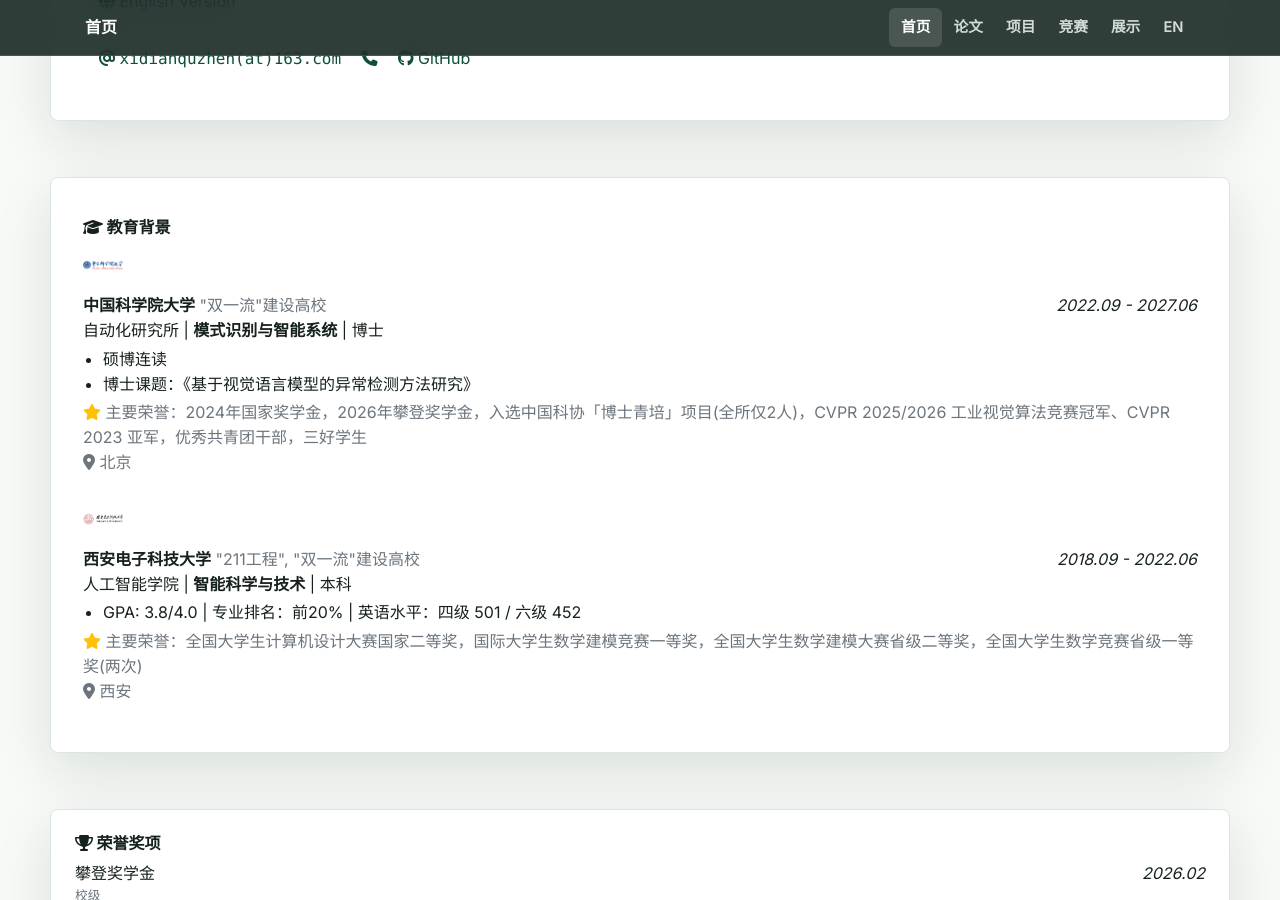
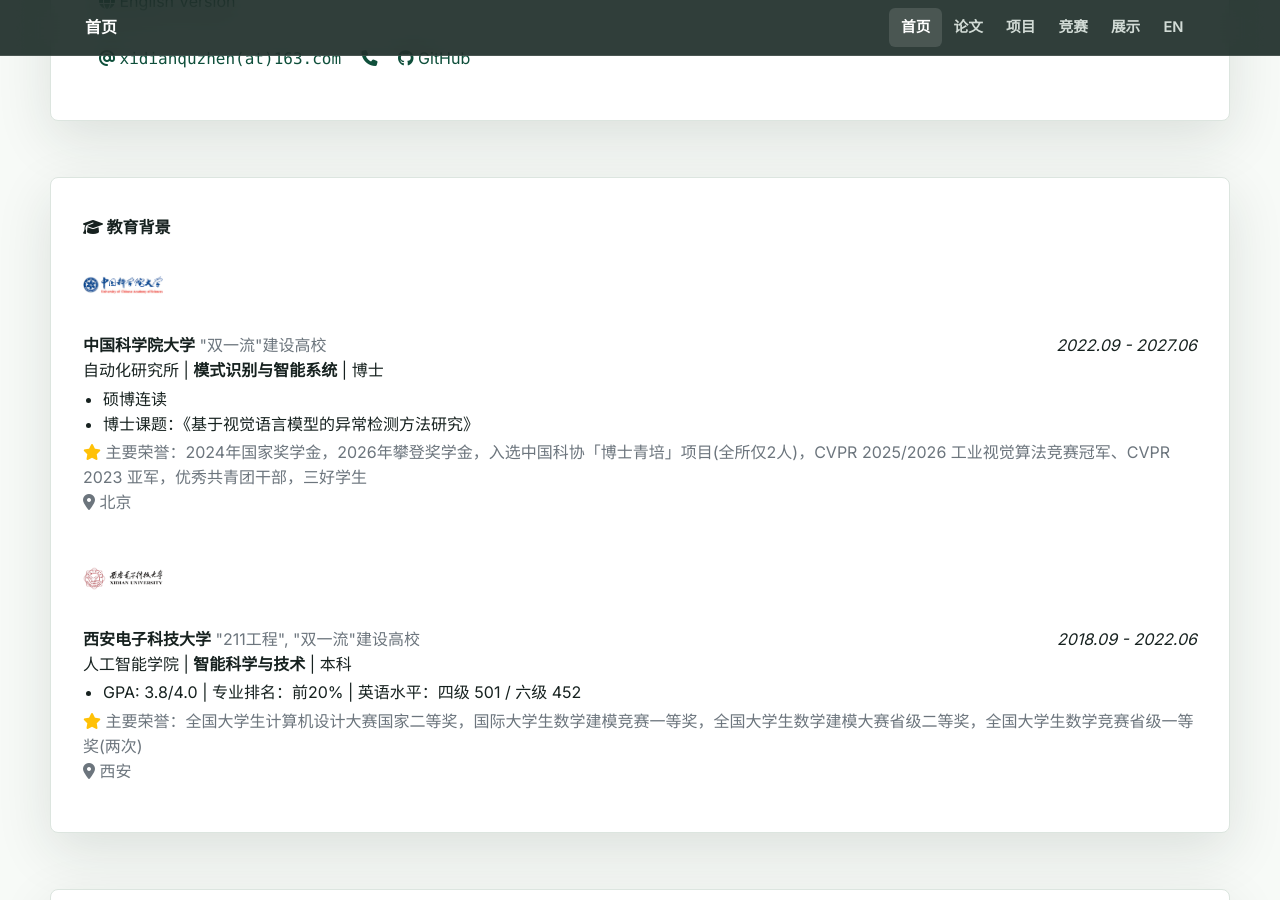
Before and after one commit to qzzzxiaosheng/qzzzxiaosheng.github.io, a Jekyll site: the page built from index.html, in a window 1280 px wide and 900 px high, scrolled down 1326 px. Built offline with Jekyll 4.4.1, drawn with Linux system fonts in a browser that asks for light colours; nearby versions of some CDN libraries; a style sheet for code colours, icons or effects is not loaded.

Commit message:
Add files via upload

```diff
--- a/_includes/widgets/experience_card.html
+++ b/_includes/widgets/experience_card.html
@@ -13,7 +13,7 @@
                                 {% for item in site.data.profile.education %}
                                 <li class="mb-4">
                                     {% if item.logo %}
-                                    <img src="{{ item.logo | relative_url }}" alt="{{ item.name }}" style="width: 40px; height: 40px; object-fit: contain; margin-bottom: 8px;">
+                                    <img src="{{ item.logo | relative_url }}" alt="{{ item.name }}" style="width: 80px; height: 80px; object-fit: contain; margin-bottom: 8px;">
                                     {% endif %}
                                     <div class="d-flex justify-content-between align-items-start">
                                         <div>
--- a/_includes/widgets/experience_card_en.html
+++ b/_includes/widgets/experience_card_en.html
@@ -13,7 +13,7 @@
                                 {% for item in site.data.profile_en.education %}
                                 <li class="mb-4">
                                     {% if item.logo %}
-                                    <img src="{{ item.logo | relative_url }}" alt="{{ item.name }}" style="width: 40px; height: 40px; object-fit: contain; margin-bottom: 8px;">
+                                    <img src="{{ item.logo | relative_url }}" alt="{{ item.name }}" style="width: 80px; height: 80px; object-fit: contain; margin-bottom: 8px;">
                                     {% endif %}
                                     <div class="d-flex justify-content-between align-items-start">
                                         <div>
```
